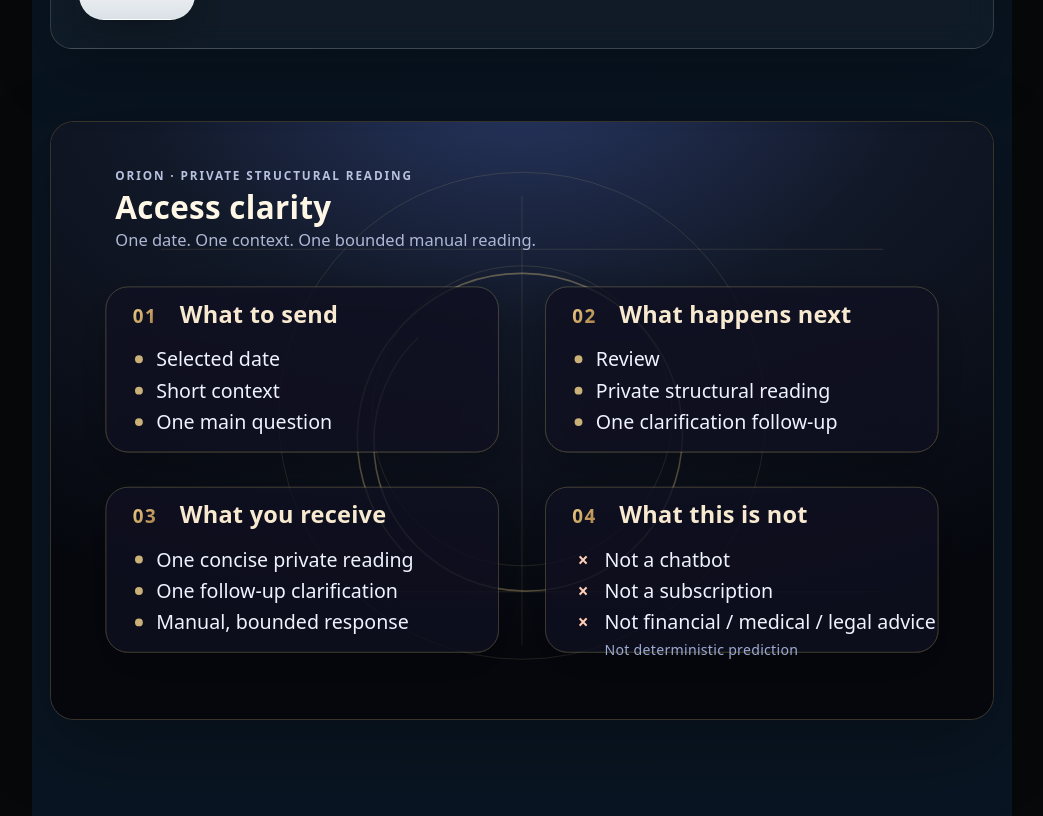
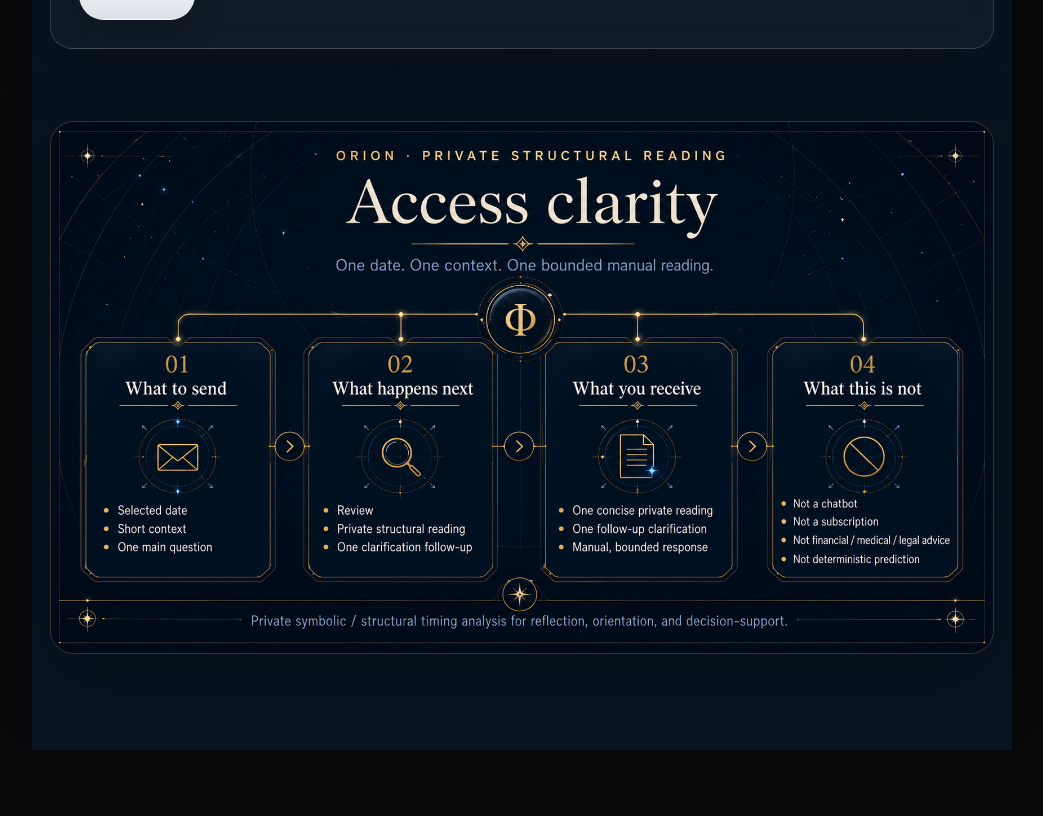
Before and after one commit to AiBhrigu/bhrigu-portal, a Next.js app: page /access in a window 1280 px wide. Shown: the part 2440-3256 px from the top of the page, without its empty margins (111-1154 px from the left). After the commit the page ends 3190 px from the top, so only its background shows below. Built offline with nearby package versions, Linux system fonts and the light colour scheme.

Commit message:
ACCESS_CLARITY_INFOGRAPHIC_DEEPTECH_v0_2

```diff
--- a/pages/access.tsx
+++ b/pages/access.tsx
@@ -273,9 +273,9 @@ export default function AccessPage({
             </>
           )}
         </section>
-      {/* ACCESS_CLARITY_INFOGRAPHIC_V0_1 */}
+      {/* ACCESS_CLARITY_INFOGRAPHIC_DEEPTECH_V0_2 */}
       <section
-        data-access-clarity-infographic="v0_1"
+        data-access-clarity-infographic="deeptech_v0_2"
         aria-label="Private Structural Reading clarity infographic"
         style={{
           margin: "32px 0",
@@ -287,8 +287,8 @@ export default function AccessPage({
         }}
       >
         <img
-          src="/access-clarity-infographic-v0-1.svg"
-          alt="Private Structural Reading access flow: what to send, what happens next, what you receive, and what this is not."
+          src="/access-clarity-infographic-deeptech-v0-2.png"
+          alt="Private Structural Reading access clarity infographic: what to send, what happens next, what you receive, and what this is not."
           style={{
             display: "block",
             width: "100%",
```
Also changed, not shown: public/access-clarity-infographic-deeptech-v0-2.png (added).
